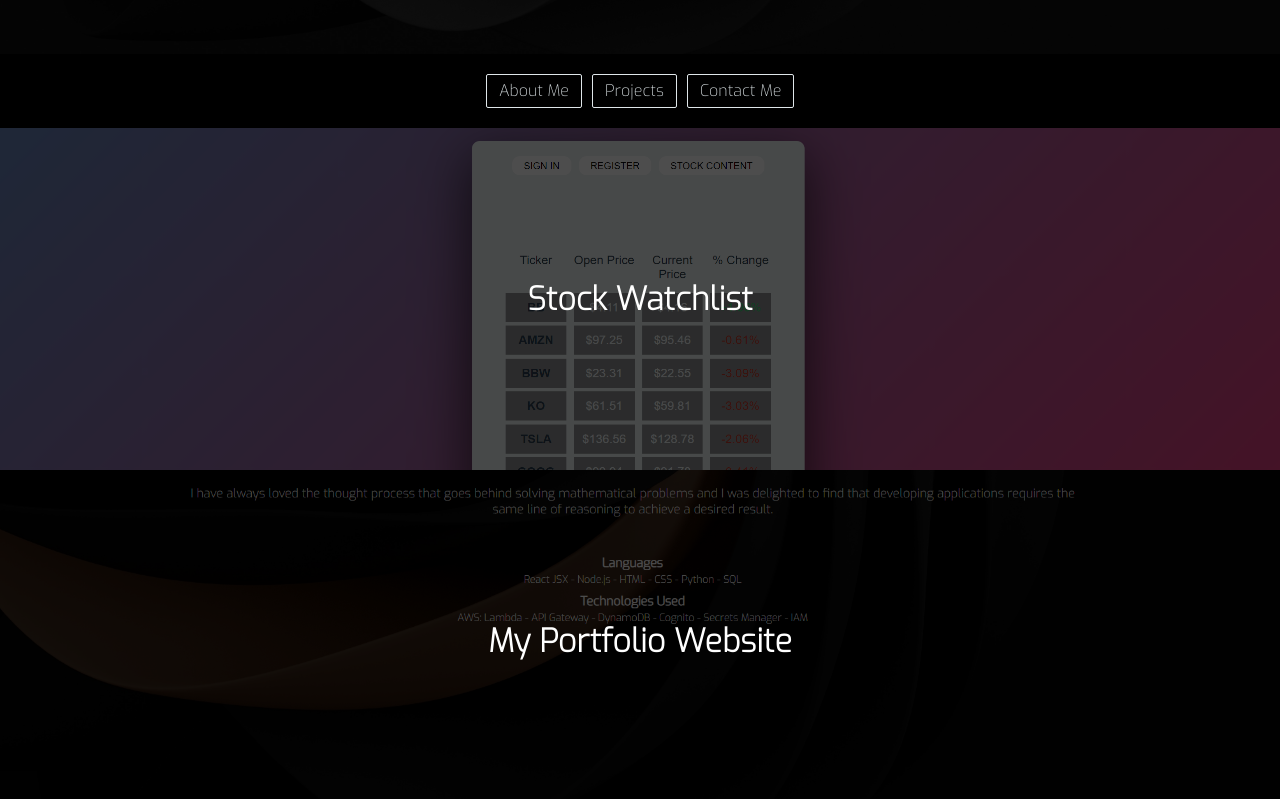
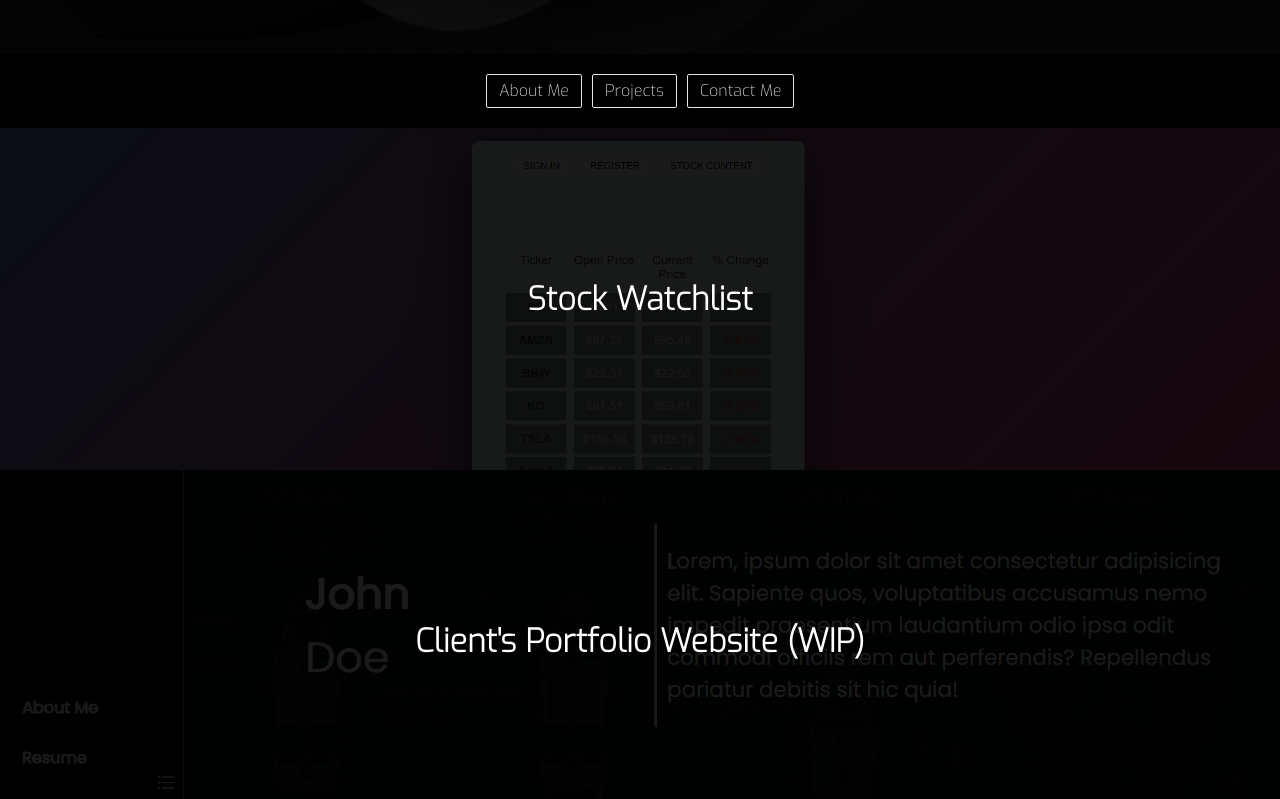
Before and after one commit to bchh325/portfolio-v2, a React (Create React App) app: page / in a window 1280 px wide. Shown: the part 740-1539 px from the top of the page. Built offline with nearby package versions, Linux system fonts and the light colour scheme.

Commit message:
styling tweaks and added project

```diff
--- a/src/components/Projects.jsx
+++ b/src/components/Projects.jsx
@@ -30,6 +30,14 @@ export default function Projects() {
       desc: 'My personal portfolio website that I built from scratch where peop... wait, you\'re on the site! Anyway, check out the repo for more information',
       tech: 'React',
       img: 'portfolio'
+    },
+    mechportfolio: {
+      title: 'Client\'s Portfolio Website (WIP)',
+      repoLink: 'https://github.com/bchh325/mech-portfolio',
+      webLink: 'https://bchh325.github.io/mech-portfolio/',
+      desc: 'Portfolio website that I am making for my friend in Aerospace Engineering to display his projects!',
+      tech: 'React',
+      img: 'mechportfolio'
     }
   })
   const modalHandler = (type) => {
@@ -39,6 +47,7 @@ export default function Projects() {
   return (
     <div id="projects" className={styles["projects-flex-container"]}>
       <ProjectDisplay info={projects.watchlist} />
+      <ProjectDisplay info={projects.mechportfolio} />
       <ProjectDisplay info={projects.portfolio}/>
       <ProjectDisplay info={projects.tictactoe}/>
     </div>
--- a/src/components/css_modules/Modal.module.css
+++ b/src/components/css_modules/Modal.module.css
@@ -44,7 +44,7 @@
     right: 0px;
     bottom: 0px;
     left: 0px;
-    opacity: 0.25;
+    opacity: 0.15;
     z-index: -1;
 }
 
@@ -139,3 +139,7 @@
 .portfolio::before {
     background-image: url('../../../public/portfolio.png');
 }
+
+.mechportfolio::before {
+    background-image: url('../../../public/mechportfolio.png');
+}
--- a/src/components/css_modules/ProjectDisplay.module.css
+++ b/src/components/css_modules/ProjectDisplay.module.css
@@ -17,7 +17,7 @@
     right: 0px;
     bottom: 0px;
     left: 0px;
-    opacity: 0.3;
+    opacity: 0.1;
     z-index: -1;
 }
 
@@ -42,7 +42,11 @@
     background-image: url('../../../public/portfolio.png');
 }
 
+.mechportfolio::before {
+    background-image: url('../../../public/mechportfolio.png');
+}
+
 .box:hover::before {
     cursor: pointer;
-    opacity: 0.8;
+    opacity: 0.5;
 }
--- a/src/components/css_modules/Projects.module.css
+++ b/src/components/css_modules/Projects.module.css
@@ -29,7 +29,7 @@
     right: 0px;
     bottom: 0px;
     left: 0px;
-    opacity: 0.3;
+    opacity: 0.2;
     z-index: -1;
 }
 
```
Also changed, not shown: public/mechportfolio.png (added).
